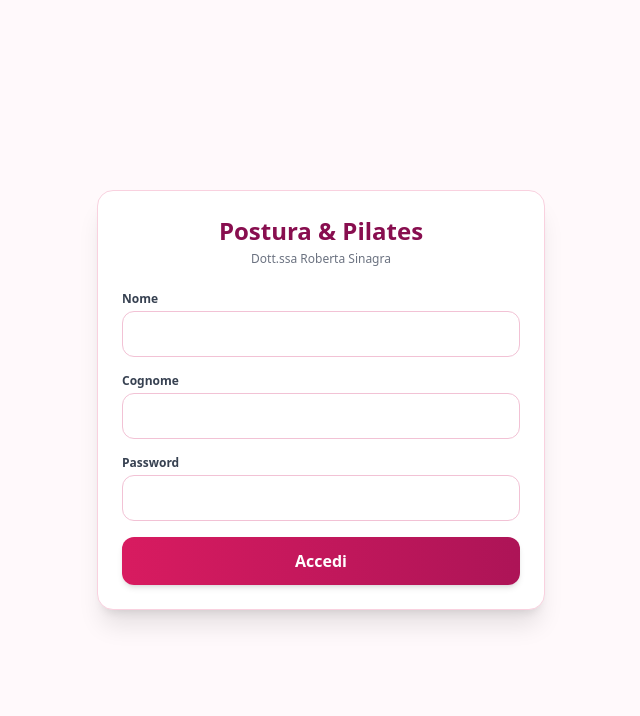
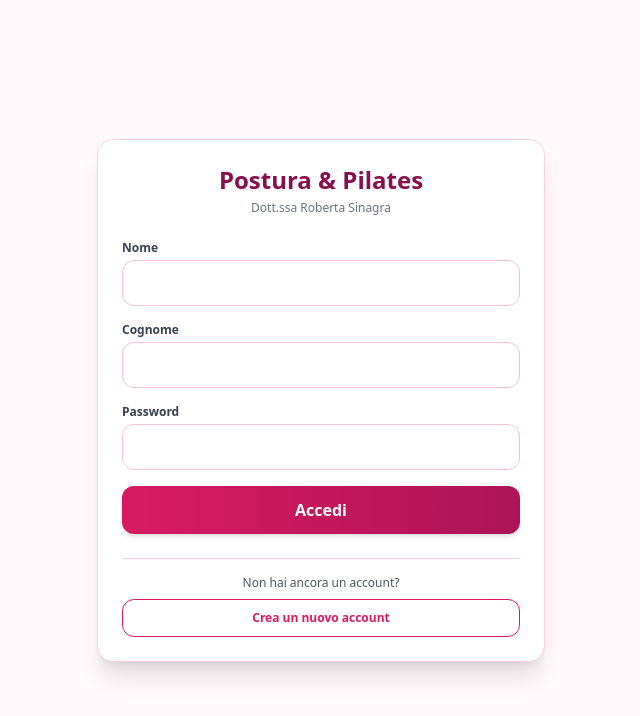
Before and after one commit to TribalTW/posturaepilates, a FastAPI app: page / in a window 1280 px wide. Shown: the top 716 px of the page, without its empty margins (319-959 px from the left). Run offline with FastAPI, Linux system fonts and the light colour scheme; parts of the project's set-up code (start-up, migrations or seed data) failed here and were passed over; some libraries are stand-ins or nearby versions.

Commit message:
Update login.html

```diff
--- a/pilates-webapp/templates/login.html
+++ b/pilates-webapp/templates/login.html
@@ -40,6 +40,14 @@
                 Accedi
             </button>
         </form>
+
+        <!-- SEZIONE REGISTRAZIONE AGGIUNTA -->
+        <div class="mt-6 pt-4 border-t border-[#f9d1df] text-center">
+            <p class="text-xs text-gray-600 mb-2">Non hai ancora un account?</p>
+            <a href="/registrazione" class="inline-block w-full text-center border border-[#D81B60] text-[#D81B60] font-semibold py-2.5 rounded-xl hover:bg-[#fff0f5] transition text-xs">
+                Crea un nuovo account
+            </a>
+        </div>
     </div>
 </body>
 </html>
```
